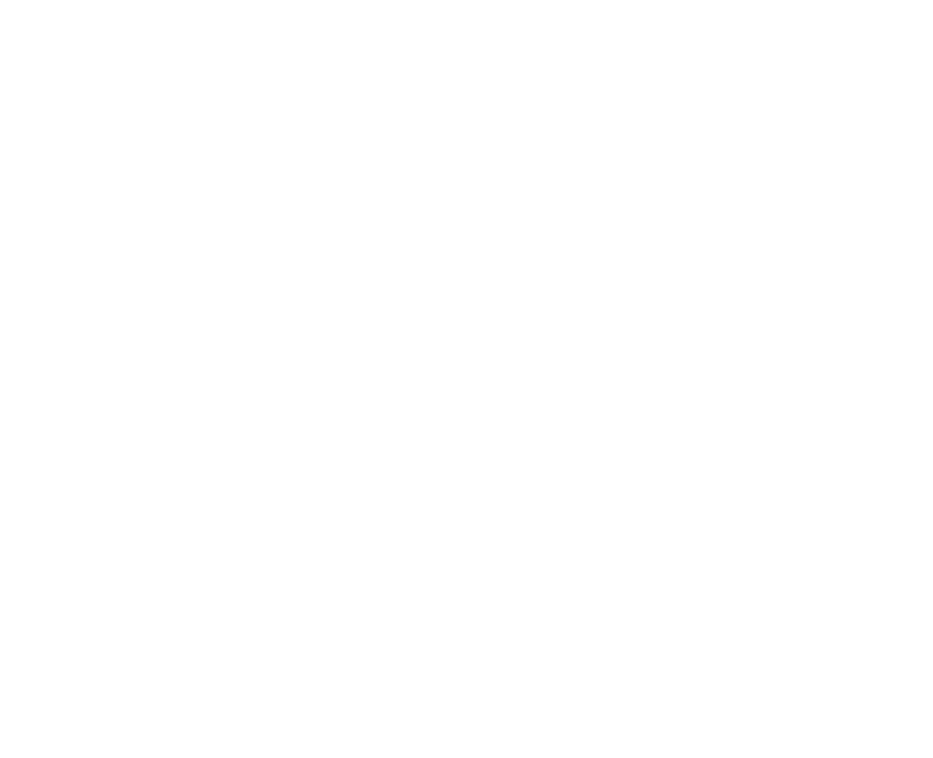
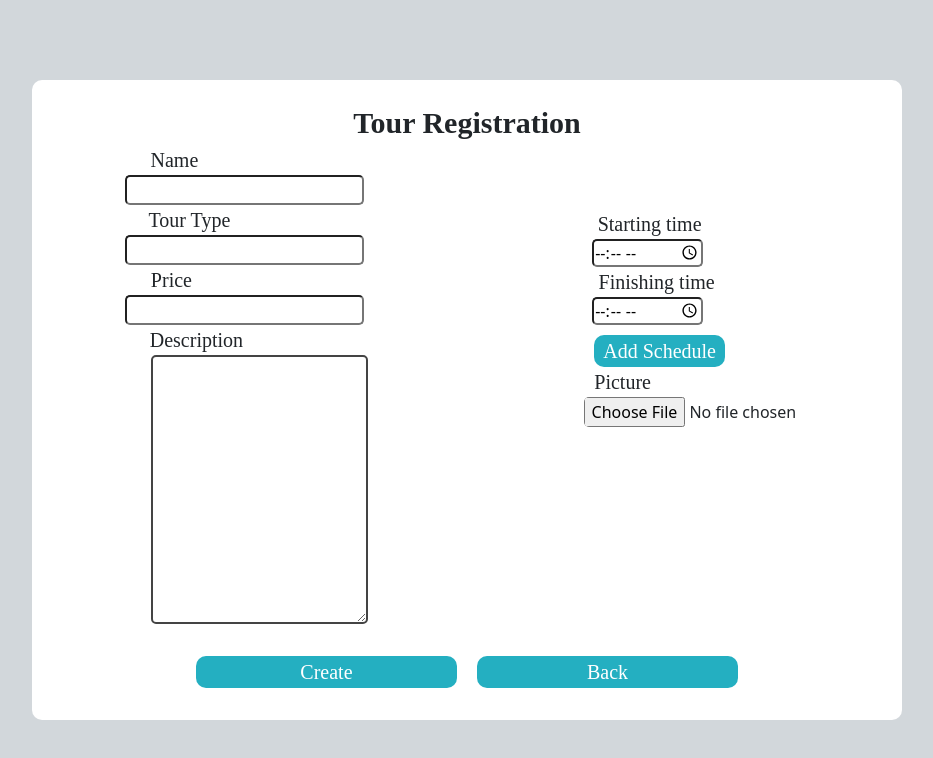
Before and after one commit to ErickAG115/TarponExpeditionsSite, a React (Create React App) app in the folder tarpon_expedition/: page /ModifyTour in a window 1280 px wide. Before the commit this address had no page. Shown: the top 758 px of the page, without its empty margins (173-1106 px from the left). Built offline with nearby package versions, Linux system fonts and the light colour scheme.

Commit message:
tour management created

```diff
--- a/tarpon_expedition/src/App.jsx
+++ b/tarpon_expedition/src/App.jsx
@@ -8,6 +8,9 @@
 import { ClientMenu } from "./components/client/ClientMenu";
 import { AdminMenu } from "./components/admin/AdminMenu";
 import { RegisterEmployee } from "./components/admin/RegisterEmployee";
+import { CreateTour } from "./components/admin/CreateTour";
+import { ModifyTour } from "./components/admin/ModifyTour";
+
 
 export function App() {
   return (
@@ -21,6 +24,8 @@
           <Route exact path="/RegisterEmployee" element={<RegisterEmployee />} />
           <Route exact path="/AboutUs" element={<AboutUs />} />
           <Route exact path="/Contact" element={<Contact />} />
+          <Route exact path="/CreateTour" element={<CreateTour />} />
+          <Route exact path="/ModifyTour" element={<ModifyTour />} />
         </Routes>
       </div>
     </Router>
--- /dev/null
+++ b/tarpon_expedition/src/components/admin/CreateTour.jsx
@@ -0,0 +1,41 @@
+import 'bootstrap/dist/css/bootstrap.min.css';
+import React, { Fragment, useEffect, useRef, useState } from "react";
+import { useNavigate } from "react-router-dom";
+
+export function CreateTour() {
+    return (
+        <Fragment>
+            <div style={{backgroundColor: '#D2D7DB', display: 'flex', alignItems: 'center', justifyContent: 'center', height: '100vh',}}>
+                <div style={{float: 'right', width: '85%', height:'100%', display: 'flex', alignItems: 'center', justifyContent: 'center', overflow: 'auto'}}>
+                    <div style={{backgroundColor: 'white', height:'80%', width:'80%', display: 'flex', flexDirection: 'column', overflow: 'auto', alignItems: 'center', justifyContent: 'center', borderRadius: '10px'}}>
+                        <label style={{fontFamily: 'Rosario', fontSize: '30px', fontWeight:'bold', marginTop:'20px'}}>Tour Registration</label>
+                        <div style={{width: '100%', height:'100%'}}>
+                        <div style={{float: 'left', width: '50%', height:'100%', display: 'flex', alignItems: 'center', justifyContent: 'center', flexDirection: 'column'}}>
+                                <label style={{fontFamily: 'Rosario', fontSize: '20px', position: 'relative', left: '-75px'}}>Name</label>
+                                <input type="text" id="First Name" style={{ borderRadius: '5px', marginRight:'10px'}} />
+                                <label style={{fontFamily: 'Rosario', fontSize: '20px', position: 'relative', left: '-60px'}}>Tour Type</label>
+                                <input type="text" id="Password" style={{ borderRadius: '5px', marginRight:'10px'}} />
+                                <label style={{fontFamily: 'Rosario', fontSize: '20px', position: 'relative', left: '-78px'}}>Price</label>
+                                <input type="number" id="Password" style={{ borderRadius: '5px', marginRight:'10px'}} />
+                                <label style={{fontFamily: 'Rosario', fontSize: '20px', position: 'relative', left: '-53px'}}>Description</label>
+                                <textarea id="Password" style={{ width: '50%', height:'100%', borderRadius: '5px', marginRight:'10px', border: '2px solid #444', position: 'relative', left: '15px'}} />
+                        </div>
+                        <div style={{float: 'right', width: '50%', height:'100%', display: 'flex', alignItems: 'center', justifyContent: 'center', flexDirection: 'column', position: 'relative', top: '-87px'}}>
+                                <label style={{fontFamily: 'Rosario', fontSize: '20px', position: 'relative', left: '-35px'}}>Starting Time</label>
+                                <input type="time" id="First Name" style={{ borderRadius: '5px', marginRight:'10px', position: 'relative', left: '-32px'}} />
+                                <label style={{fontFamily: 'Rosario', fontSize: '20px', position: 'relative', left: '-28px'}}>Finishing Time</label>
+                                <input type="time" id="First Name" style={{ borderRadius: '5px', marginRight:'10px', position: 'relative', left: '-32px'}} />
+                                <label style={{fontFamily: 'Rosario', fontSize: '20px', position: 'relative', left: '-62px'}}>Picture</label>
+                                <input type="file" id="Password" style={{ borderRadius: '5px', marginRight:'10px', position: 'relative', left: '60px'}} />
+                        </div>
+                        </div>
+                        <div style={{height:'20%', width:'100%', display: 'flex', alignItems: 'center', justifyContent: 'center', overflow: 'auto'}}>
+                           <button style={{width:'30%', fontSize: '20px', fontFamily: 'Rosario', backgroundColor:'#24AFC1',color: 'white', border: 'none', borderRadius: '10px', marginRight:'10px'}}>Create</button>
+                           <button style={{width:'30%', fontSize: '20px', fontFamily: 'Rosario', backgroundColor:'#24AFC1',color: 'white', border: 'none', borderRadius: '10px', marginLeft:'10px'}}>Back</button>
+                        </div>
+                    </div>
+                </div>
+            </div>
+        </Fragment>
+    )
+}
--- /dev/null
+++ b/tarpon_expedition/src/components/admin/ModifyTour.jsx
@@ -0,0 +1,42 @@
+import 'bootstrap/dist/css/bootstrap.min.css';
+import React, { Fragment, useEffect, useRef, useState } from "react";
+import { useNavigate } from "react-router-dom";
+
+export function ModifyTour() {
+    return (
+        <Fragment>
+            <div style={{backgroundColor: '#D2D7DB', display: 'flex', alignItems: 'center', justifyContent: 'center', height: '100vh',}}>
+                <div style={{float: 'right', width: '85%', height:'100%', display: 'flex', alignItems: 'center', justifyContent: 'center', overflow: 'auto'}}>
+                    <div style={{backgroundColor: 'white', height:'80%', width:'80%', display: 'flex', flexDirection: 'column', overflow: 'auto', alignItems: 'center', justifyContent: 'center', borderRadius: '10px'}}>
+                        <label style={{fontFamily: 'Rosario', fontSize: '30px', fontWeight:'bold', marginTop:'20px'}}>Tour Registration</label>
+                        <div style={{width: '100%', height:'100%'}}>
+                        <div style={{float: 'left', width: '50%', height:'100%', display: 'flex', alignItems: 'center', justifyContent: 'center', flexDirection: 'column'}}>
+                                <label style={{fontFamily: 'Rosario', fontSize: '20px', position: 'relative', left: '-75px'}}>Name</label>
+                                <input type="text" id="First Name" style={{ borderRadius: '5px', marginRight:'10px'}} />
+                                <label style={{fontFamily: 'Rosario', fontSize: '20px', position: 'relative', left: '-60px'}}>Tour Type</label>
+                                <input type="text" id="Password" style={{ borderRadius: '5px', marginRight:'10px'}} />
+                                <label style={{fontFamily: 'Rosario', fontSize: '20px', position: 'relative', left: '-78px'}}>Price</label>
+                                <input type="number" id="Password" style={{ borderRadius: '5px', marginRight:'10px'}} />
+                                <label style={{fontFamily: 'Rosario', fontSize: '20px', position: 'relative', left: '-53px'}}>Description</label>
+                                <textarea id="Password" style={{ width: '50%', height:'100%', borderRadius: '5px', marginRight:'10px', border: '2px solid #444', position: 'relative', left: '15px'}} />
+                        </div>
+                        <div style={{float: 'right', width: '50%', height:'100%', display: 'flex', alignItems: 'center', justifyContent: 'center', flexDirection: 'column', position: 'relative', top: '-67px'}}>
+                                <label style={{fontFamily: 'Rosario', fontSize: '20px', position: 'relative', left: '-35px'}}>Starting time</label>
+                                <input type="time" id="First Name" style={{ borderRadius: '5px', marginRight:'10px', position: 'relative', left: '-32px'}} />
+                                <label style={{fontFamily: 'Rosario', fontSize: '20px', position: 'relative', left: '-28px'}}>Finishing time</label>
+                                <input type="time" id="First Name" style={{ borderRadius: '5px', marginRight:'10px', position: 'relative', left: '-32px'}} />
+                                <button style={{width:'30%', fontSize: '20px', fontFamily: 'Rosario', backgroundColor:'#24AFC1',color: 'white', border: 'none', borderRadius: '10px', marginTop:'10px', position: 'relative', left: '-25px'}}>Add Schedule</button>
+                                <label style={{fontFamily: 'Rosario', fontSize: '20px', position: 'relative', left: '-62px'}}>Picture</label>
+                                <input type="file" id="Password" style={{ borderRadius: '5px', marginRight:'10px', position: 'relative', left: '60px'}} />
+                        </div>
+                        </div>
+                        <div style={{height:'20%', width:'100%', display: 'flex', alignItems: 'center', justifyContent: 'center', overflow: 'auto'}}>
+                           <button style={{width:'30%', fontSize: '20px', fontFamily: 'Rosario', backgroundColor:'#24AFC1',color: 'white', border: 'none', borderRadius: '10px', marginRight:'10px'}}>Create</button>
+                           <button style={{width:'30%', fontSize: '20px', fontFamily: 'Rosario', backgroundColor:'#24AFC1',color: 'white', border: 'none', borderRadius: '10px', marginLeft:'10px'}}>Back</button>
+                        </div>
+                    </div>
+                </div>
+            </div>
+        </Fragment>
+    )
+}
```
Also changed, not shown: tarpon_expedition/src/components/client/ReservationCompanions.jsx (added), tarpon_expedition/src/components/client/ReservationDate.jsx (added), tarpon_expedition/src/components/client/ReservationPayment.jsx (added).
